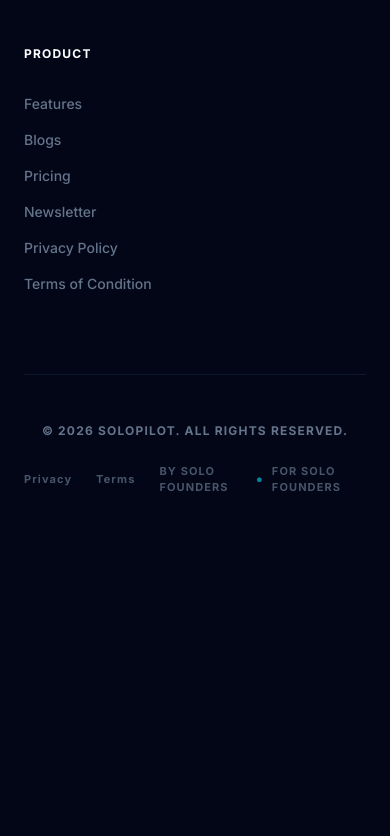
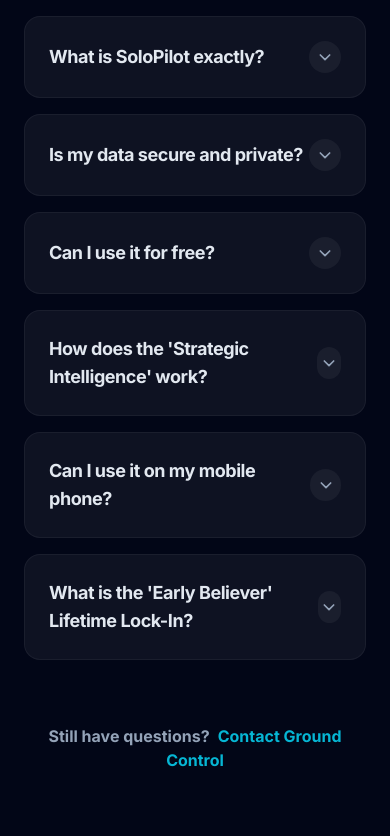
Before and after one commit to microsaasteam4companion/SoloTracker, a React (Vite) app: page / in a window 390 px wide. Shown: the part 4828-5664 px from the top of the page. Before the commit the page ends 5372 px from the top, so only its background shows below. Built offline with nearby package versions, Linux system fonts and the light colour scheme; no server answers.

Commit message:
Enhance blog content, images, and simplify UI

```diff
--- a/App.tsx
+++ b/App.tsx
@@ -5,6 +5,7 @@
 import Features from '@/components/Features';
 import DashboardShowcase from '@/components/DashboardShowcase';
 import Pricing from '@/components/Pricing';
+import FAQ from '@/components/FAQ';
 import CTA from '@/components/CTA';
 import Blogs from '@/components/Blogs';
 import Footer from '@/components/Footer';
@@ -193,7 +194,7 @@
         <DashboardShowcase />
         <Features />
         <Pricing onStart={() => setView('AUTH')} />
-
+        <FAQ />
       </main>
 
       <Footer onNavigate={(v) => setView(v as View)} />
--- /dev/null
+++ b/components/FAQ.tsx
@@ -0,0 +1,99 @@
+
+import React, { useState } from 'react';
+import AnimatedSection from './AnimatedSection';
+
+interface FAQItemProps {
+    question: string;
+    answer: string;
+}
+
+const FAQItem: React.FC<FAQItemProps> = ({ question, answer }) => {
+    const [isOpen, setIsOpen] = useState(false);
+
+    return (
+        <div className="mb-4">
+            <button
+                onClick={() => setIsOpen(!isOpen)}
+                className={`w-full text-left p-6 rounded-2xl transition-all duration-300 flex items-center justify-between border ${isOpen
+                    ? 'bg-cyan-500/10 border-cyan-500/20 shadow-lg shadow-cyan-500/5'
+                    : 'bg-white/5 border-white/5 hover:border-white/10 hover:bg-white/[0.07]'
+                    }`}
+            >
+                <span className={`text-lg font-bold tracking-tight ${isOpen ? 'text-cyan-400' : 'text-slate-200'}`}>
+                    {question}
+                </span>
+                <div className={`w-8 h-8 rounded-full flex items-center justify-center transition-transform duration-300 ${isOpen ? 'bg-cyan-500/20 rotate-180' : 'bg-white/5'}`}>
+                    <svg className={`w-4 h-4 ${isOpen ? 'text-cyan-400' : 'text-slate-400'}`} fill="none" stroke="currentColor" viewBox="0 0 24 24">
+                        <path strokeLinecap="round" strokeLinejoin="round" strokeWidth="2.5" d="M19 9l-7 7-7-7" />
+                    </svg>
+                </div>
+            </button>
+            <div
+                className={`overflow-hidden transition-all duration-300 ease-in-out ${isOpen ? 'max-h-96 opacity-100 mt-2' : 'max-h-0 opacity-0'
+                    }`}
+            >
+                <div className="p-6 text-slate-400 text-lg leading-relaxed bg-white/5 border border-white/5 rounded-2xl">
+                    {answer}
+                </div>
+            </div>
+        </div>
+    );
+};
+
+const FAQ: React.FC = () => {
+    const faqs = [
+        {
+            question: "What is SoloPilot exactly?",
+            answer: "SoloPilot is an all-in-one 'Cockpit' designed specifically for solo founders. It replaces fragmented tools by combining task management, deep work timers, strategic project auditing, and AI-powered insights into one unified, distraction-free environment."
+        },
+        {
+            question: "Is my data secure and private?",
+            answer: "Yes, absolutely. We use Enterprise-grade security via Supabase. All your data is protected by Row Level Security (RLS), meaning only YOU can ever access your cockpit data. We also follow strict data ownership principles—your data belongs to you."
+        },
+        {
+            question: "Can I use it for free?",
+            answer: "Yes! We offer a generous free tier for early pilots which includes basic cockpit features and progress tracking. Our Early Believer plan, currently at $1/month for the first 100 users, unlocks the full strategic intelligence suite."
+        },
+        {
+            question: "How does the 'Strategic Intelligence' work?",
+            answer: "Our Strategic Intelligence layer uses AI to analyze your goals and tasks, identifying 'Revenue Generating Activities' vs 'Vanity Tasks'. It helps you stay focused on moves that actually move the needle for your micro-SaaS."
+        },
+        {
+            question: "Can I use it on my mobile phone?",
+            answer: "SoloPilot is fully mobile-responsive. Whether you're at your desk or on the move, you can access your cockpit, track your deep work, and manage your focus windows from any device with a browser."
+        },
+        {
+            question: "What is the 'Early Believer' Lifetime Lock-In?",
+            answer: "The 'Early Believer' plan is our way of rewarding early adopters. By joining now for just $1/month, you lock in that price forever, even as we add advanced features and increase pricing for new users in the future."
+        }
+    ];
+
+    return (
+        <section id="faq" className="py-24 px-6 bg-transparent">
+            <div className="max-w-4xl mx-auto">
+                <AnimatedSection className="text-center mb-16">
+                    <p className="text-[10px] font-black text-cyan-500 uppercase tracking-[0.3em] mb-3">Intelligence Support</p>
+                    <h2 className="text-4xl md:text-5xl font-black text-slate-900 dark:text-white mb-6 tracking-tight">Frequently Asked Questions</h2>
+                    <p className="text-slate-500 dark:text-slate-400 text-lg">Everything you need to know about the SoloPilot experience.</p>
+                </AnimatedSection>
+
+                <AnimatedSection delay={200}>
+                    <div className="space-y-4">
+                        {faqs.map((faq, index) => (
+                            <FAQItem key={index} question={faq.question} answer={faq.answer} />
+                        ))}
+                    </div>
+                </AnimatedSection>
+
+                <AnimatedSection delay={400} className="mt-16 text-center">
+                    <p className="text-slate-500 dark:text-slate-400 font-bold">
+                        Still have questions?
+                        <a href="mailto:support@solopilot.ai" className="text-cyan-500 hover:text-cyan-400 ml-2 transition-colors">Contact Ground Control</a>
+                    </p>
+                </AnimatedSection>
+            </div>
+        </section>
+    );
+};
+
+export default FAQ;
```
